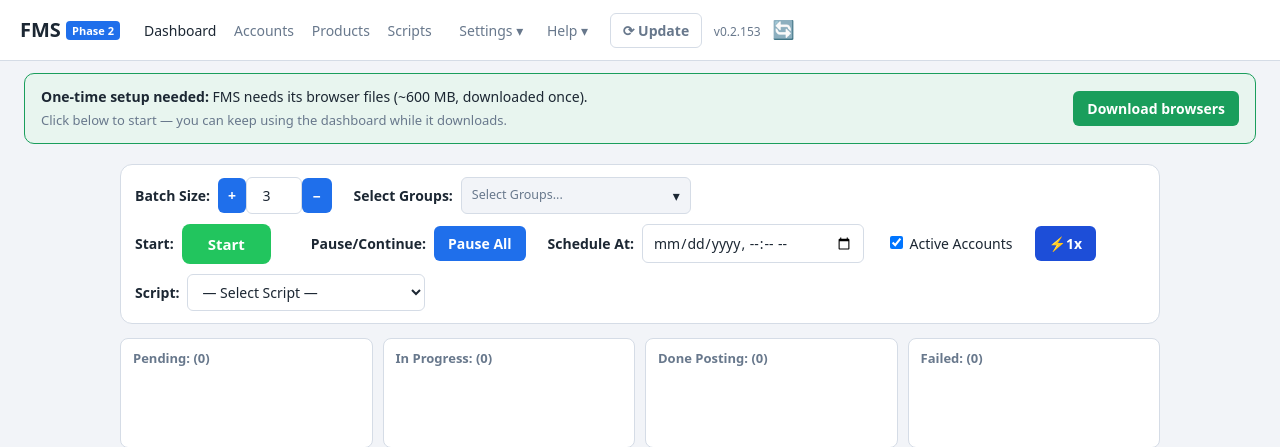
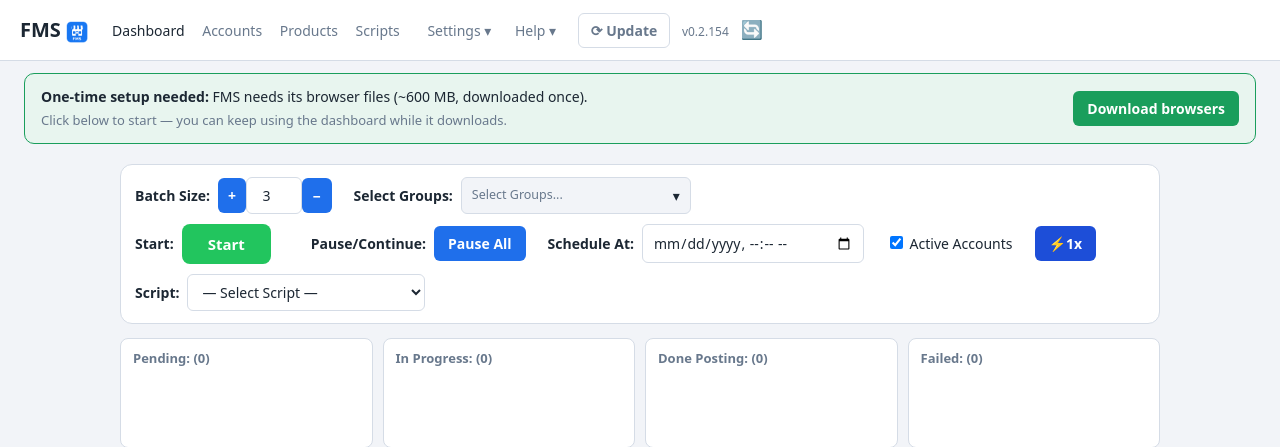
Before and after one commit to jackiejane091-ctrl/fms, a FastAPI app: page / in a window 1280 px wide. Shown: the top 447 px of the page. Run offline with FastAPI, Linux system fonts and the light colour scheme.

Commit message:
v0.2.154: replace 'Phase 2' header badge with the FMS app icon logo (128px PNG extracted from icon.ico, served from static dir which the spec already bundles); FMS text and everything else untouched

```diff
--- a/fms/__init__.py
+++ b/fms/__init__.py
@@ -1,6 +1,6 @@
 """FMS - personal Facebook Marketplace auto-listing tool."""
 
-__version__ = "0.2.153"
+__version__ = "0.2.154"
 __phase__ = 2
 
 # Frozen (PyInstaller onefile) bootstrap: point Playwright at the local
--- a/fms/static/style.css
+++ b/fms/static/style.css
@@ -10,6 +10,7 @@ body { margin:0; background:var(--bg); color:var(--txt);
 header { display:flex; align-items:center; gap:24px; padding:12px 20px;
          background:var(--panel); border-bottom:1px solid var(--line); }
 .brand { font-size:20px; font-weight:700; }
+.brand-logo { height:22px; vertical-align:middle; }
 .brand .phase { font-size:11px; background:var(--accent); color:var(--onaccent);
   border-radius:4px; padding:2px 6px; vertical-align:middle; }
 nav a { color:var(--muted); text-decoration:none; margin-right:14px; }
--- a/fms/templates/base.html
+++ b/fms/templates/base.html
@@ -8,7 +8,7 @@
 </head>
 <body>
 <header>
-  <div class="brand">FMS <span class="phase">Phase 2</span></div>
+  <div class="brand">FMS <img src="/static/logo.png" class="brand-logo" alt="FMS logo"></div>
   <nav>
     <a href="/" class="{% if request.url.path == '/' %}active{% endif %}">Dashboard</a>
     <a href="/accounts" class="{% if request.url.path.startswith('/accounts') %}active{% endif %}">Accounts</a>
```
Also changed, not shown: fms/static/logo.png (added).
